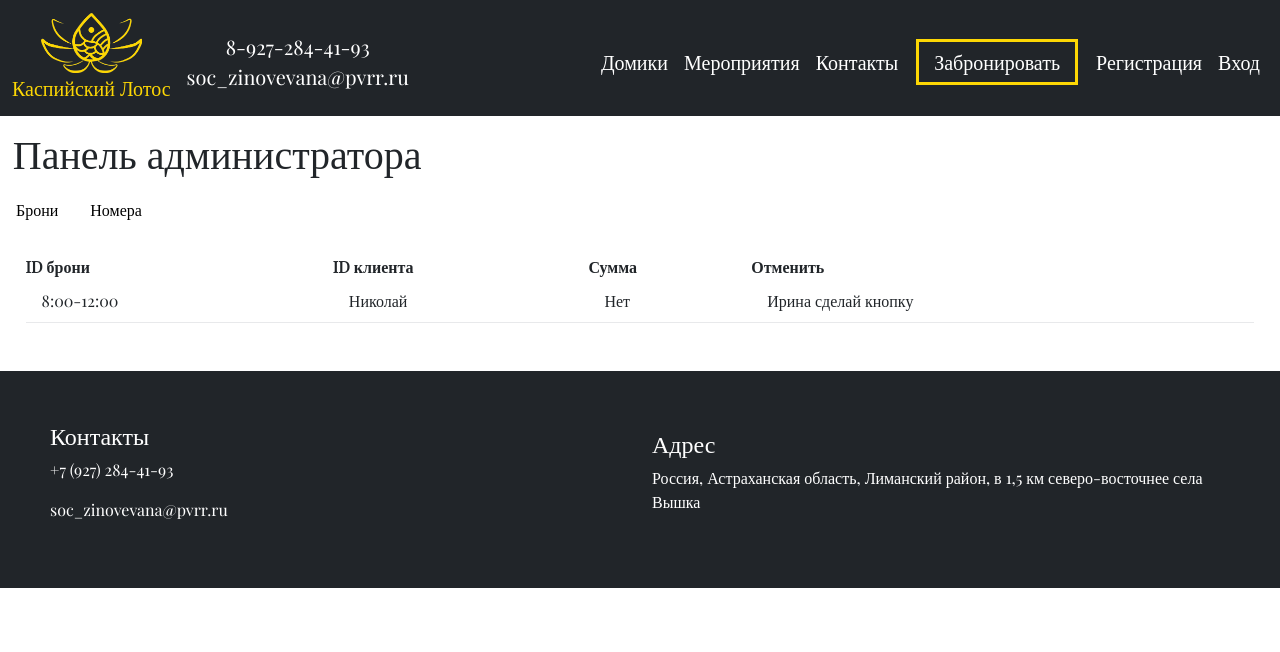
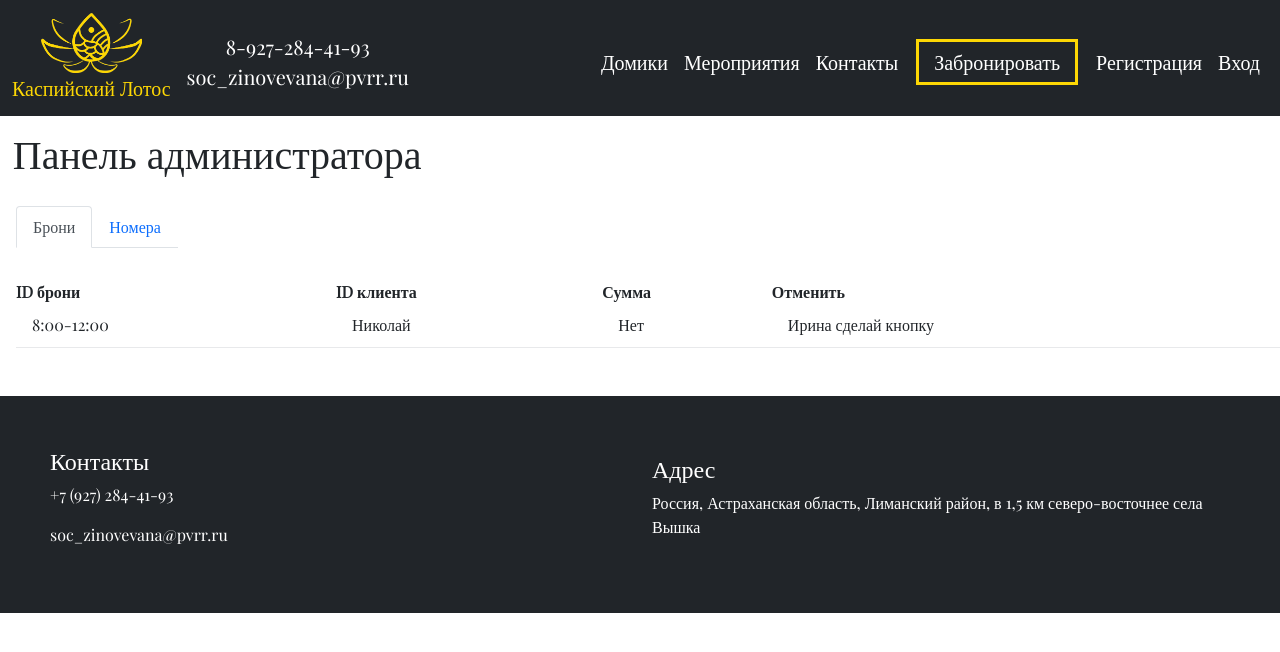
Before and after one commit to kidmustrun/volga-iron-hack2021, a Vue app: page /admin in a window 1280 px wide. Shown: the top 652 px of the page. Built offline with nearby package versions, Linux system fonts and the light colour scheme.

Commit message:
admin panel and button

```diff
--- a/src/pages/Account.vue
+++ b/src/pages/Account.vue
@@ -48,11 +48,12 @@
               <b>Отчество: </b>{{ user.last_name }}
             </li>
             <li class="list-group-item"><b>Пол: </b>{{ user.gender }}</li>
-            <li class="list-group-item"><b>Почта: </b>{{ user.email }}</li>
+            <li class="list-group-item"><b>Почта: </b>{{ user.roles }}</li>
             <li class="list-group-item">
               <b>Номер телефона: </b>{{ user.phone }}
             </li>
           </ul>
+          <router-link v-if="admin" to="/admin">Панель администратора</router-link>
         </div>
         <div
           class="tab-pane fade"
@@ -96,13 +97,20 @@ export default {
   },
   data() {
     return {
-      user: {},
-      bookings: [],
+      user: null,
+      bookings: []
     };
+  },
+  computed: {
+    admin: function (){
+    if (this.user.roles[0] === 'admin')
+    return true;
+    else return false;
+    }
   },
   created() {
     getSomething("api/v1/user").then(
-      (response) => (this.user = response.data.data)
+      (response) => {this.user = response.data.data;}
     );
     getSomething("api/v1/user/myroom").then(
       (response) => (this.bookings = response.data)
--- a/src/pages/Admin.vue
+++ b/src/pages/Admin.vue
@@ -3,14 +3,45 @@
     <h1>Панель администратора</h1>
 
     <div class="menu">
-        <router-link class="nav-link" to="/admin"
-                >Брони</router-link>
-        <router-link class="nav-link" to="/adminrooms"
-                >Номера</router-link>
+      <ul class="nav nav-tabs m-3" id="myTab" role="tablist">
+        <li class="nav-item" role="presentation">
+          <button
+            class="nav-link active"
+            id="home-tab"
+            data-bs-toggle="tab"
+            data-bs-target="#home"
+            type="button"
+            role="tab"
+            aria-controls="home"
+            aria-selected="true"
+          >
+            Брони
+          </button>
+        </li>
+        <li class="nav-item" role="presentation">
+          <button
+            class="nav-link"
+            id="profile-tab"
+            data-bs-toggle="tab"
+            data-bs-target="#profile"
+            type="button"
+            role="tab"
+            aria-controls="profile"
+            aria-selected="false"
+          >
+            Номера
+          </button>
+        </li>
+      </ul>
     </div>
-
-    <div class="cont">
-        <table class="booking">
+<div class="tab-content" id="myTabContent">
+        <div
+          class="tab-pane fade show active"
+          id="home"
+          role="tabpanel"
+          aria-labelledby="home-tab"
+        >
+          <table class="booking m-3">
         <thead>
           <tr>
             <th>ID брони</th>
@@ -29,14 +60,38 @@
         </tbody>
       </table>
         </div>
+        <div
+          class="tab-pane fade"
+          id="profile"
+          role="tabpanel"
+          aria-labelledby="profile-tab"
+        >
+         <table class="booking m-3">
+        <thead>
+          <tr>
+            <th>ID номера</th>
+            <th>Описание</th>
+            <th>Цена за ночь</th>
+            <th>Заблокировать</th>
+          </tr>
+        </thead>
+        <tbody>
+          <tr>
+            <td aria-label="ID номера">8:00-12:00</td>
+            <td aria-label="Описание">Николай</td>
+            <td aria-label="Цена за ночь">Нет</td>
+            <td aria-label="Заблокировать">Ирина сделай кнопку</td>
+          </tr>
+        </tbody>
+      </table>
+        </div>
+      </div>
   </div>
 </template>
 
 <script>
-
 export default {
   name: "Admin",
-
 };
 </script>
 
@@ -47,20 +102,30 @@ export default {
   box-sizing: border-box;
   font-family: "Playfair Display", serif;
 }
-h1, h2 {
+h1,
+h2 {
   margin: 1%;
 }
 a {
-    color:black !important;
+  color: black !important;
 }
-.menu{
+.menu {
   display: flex;
   flex-direction: row;
 }
-table.booking {width: 100%; border: 0px; border-collapse: collapse;}
-table.booking thead {font-weight: bold;}
-table.booking td {padding: 0.6rem 1rem; border-bottom: 1px solid #e8e9eb;}
-.cont{
+table.booking {
+  width: 100%;
+  border: 0px;
+  border-collapse: collapse;
+}
+table.booking thead {
+  font-weight: bold;
+}
+table.booking td {
+  padding: 0.6rem 1rem;
+  border-bottom: 1px solid #e8e9eb;
+}
+.cont {
   margin: 2%;
 }
 @media screen and (max-width: 800px) {
--- a/src/pages/AdminRooms.vue
+++ b/src/pages/AdminRooms.vue
@@ -3,33 +3,14 @@
     <h1>Панель администратора</h1>
     <h2>Номера</h2>
     <div class="cont">
-        <table class="booking">
-            <thead>
-                <tr>
-                <th>ID номера</th>
-                <th>Описание</th>
-                <th>Цена за ночь</th>
-                <th>Заблокировать</th>
-                </tr>
-            </thead>
-            <tbody>
-                <tr>
-                <td aria-label="ID номера">8:00-12:00</td>
-                <td aria-label="Описание">Николай</td>
-                <td aria-label="Цена за ночь">Нет</td>
-                <td aria-label="Заблокировать">Ирина сделай кнопку</td>
-                </tr>
-            </tbody>
-        </table>
+
     </div>
   </div>
 </template>
 
 <script>
-
 export default {
   name: "AdminRooms",
-
 };
 </script>
 
@@ -40,20 +21,30 @@ export default {
   box-sizing: border-box;
   font-family: "Playfair Display", serif;
 }
-h1, h2 {
+h1,
+h2 {
   margin: 1%;
 }
 a {
-    color:black !important;
+  color: black !important;
 }
-.menu{
+.menu {
   display: flex;
   flex-direction: row;
 }
-table.booking {width: 100%; border: 0px; border-collapse: collapse;}
-table.booking thead {font-weight: bold;}
-table.booking td {padding: 0.6rem 1rem; border-bottom: 1px solid #e8e9eb;}
-.cont{
+table.booking {
+  width: 100%;
+  border: 0px;
+  border-collapse: collapse;
+}
+table.booking thead {
+  font-weight: bold;
+}
+table.booking td {
+  padding: 0.6rem 1rem;
+  border-bottom: 1px solid #e8e9eb;
+}
+.cont {
   margin: 2%;
 }
 @media screen and (max-width: 800px) {
```
Also changed, not shown: src/pages/AdminUsers.vue (+20 -15 lines). Lines whose indentation alone changed are shown as unchanged.
